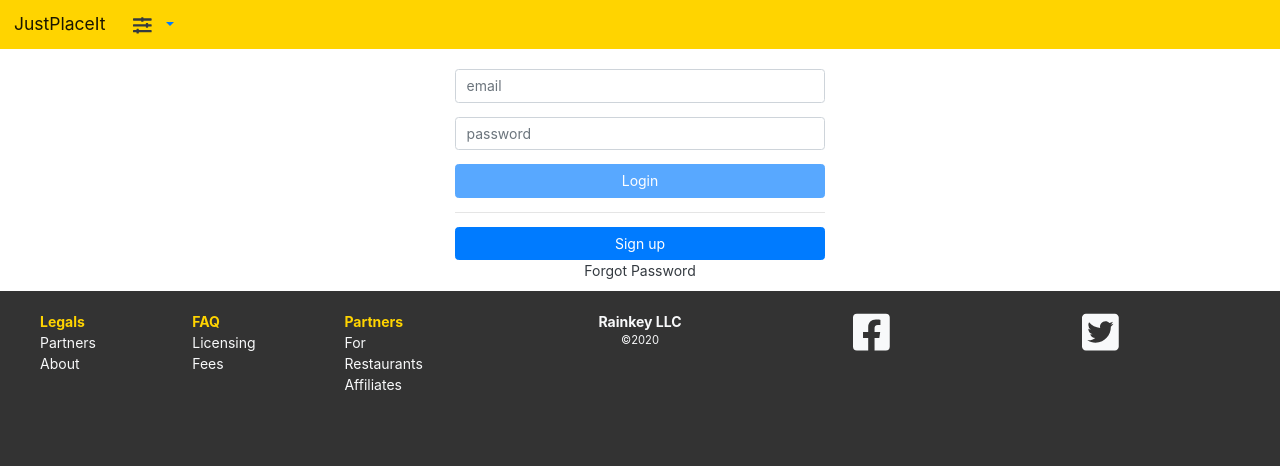
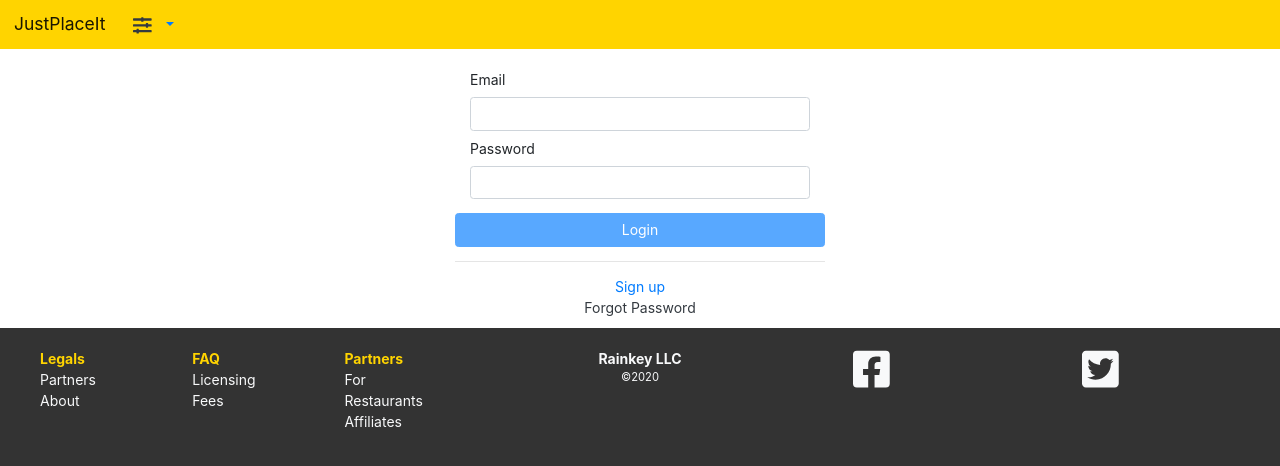
Before and after one commit to blackstrings/preorder-ng, an Angular app: page / in a window 1280 px wide. Shown: the top 466 px of the page. Built offline with nearby package versions, Linux system fonts and the light colour scheme.

Commit message:
login & review order layout update

```diff
--- a/src/app/views/merchant-views/merchant-create-view/merchant-create-view.component.html
+++ b/src/app/views/merchant-views/merchant-create-view/merchant-create-view.component.html
@@ -45,6 +45,7 @@
       <div class="form-group row">
         <div class="col">
           <div class="input-group">
+
             <input id="address1FC" name="lastName_fc" placeholder="street" type="text" class="form-control" [formControl]="address1FC">
             <div class="input-group-append" *ngIf="(address1FC.dirty || address1FC.touched)" >
               <div class="input-group-text">
--- a/src/app/views/merchant-views/merchant-create-view/merchant-create-view.component.scss
+++ b/src/app/views/merchant-views/merchant-create-view/merchant-create-view.component.scss
@@ -1,7 +1,3 @@
-.invalid-color {
-  color: red;
-}
-
 h1 {
   font-size: small;
 }
--- a/src/app/views/user-views/user-login-view/user-login-view.component.html
+++ b/src/app/views/user-views/user-login-view/user-login-view.component.html
@@ -1,25 +1,39 @@
 <div id="user-login-container">
+
 
     <!-- ngOnSubmit will handle pressing enter and when the form is done -->
     <form [formGroup]="formLogin" (ngSubmit)="login()">
 
       <!-- invalid submit feedback -->
-    <div *ngIf="showLoginFailed" class="alert alert-danger" role="alert">
-      Invalid password or email
+      <div *ngIf="showLoginFailed" class="row alert alert-danger" role="alert">
+        <div class="col">Invalid password or email</div>
       </div>
-    <div *ngIf="showServerError" class="alert alert-danger" role="alert">
-      Server Error - Try again later
+      <div *ngIf="showServerError" class="row alert alert-danger" role="alert">
+        <div class="col">Server Error - Try again later</div>
       </div>
 
       <!-- email -->
-    <div class="form-group">
-      <label for="email_id" [hidden]="!emailFC.dirty || !emailFC.touched">Email</label>
-      <input type="email" class="form-control" id="email_id" placeholder="email" [formControl]="emailFC">
+      <div class="form-group mb-2">
+        <div class="col-sm">
+          <label for="emailFC_id">Email</label>
+          <div class="input-group">
+            <input id="emailFC_id" name="lastName_fc" placeholder="" type="text" class="form-control" [formControl]="emailFC">
+            <div class="input-group-append" *ngIf="(emailFC.dirty || emailFC.touched)" >
+              <div class="input-group-text">
+                <fa-icon class="invalid-color" *ngIf="emailFC.invalid && (emailFC.errors.email || emailFC.errors.required); else greenCheck" icon="times">
+                </fa-icon>
+              </div>
+            </div>
+          </div>
+        </div>
       </div>
 
       <!-- passwords -->
       <div class="form-group">
-      <input type="password" class="form-control" id="password_id" placeholder="password" [formControl]="passwordFC">
+        <div class="col-sm">
+          <label for="passwordFC_id">Password</label>
+          <input type="password" class="form-control" id="passwordFC_id" placeholder="" [formControl]="passwordFC">
+        </div>
       </div>
 
       <button type="submit" class="btn btn-block btn-primary" [disabled]="!formLogin.valid">Login</button>
@@ -27,12 +41,15 @@
 
     <hr>
 
-  <button class="btn btn-primary btn-block" [routerLink]="'/' + ViewRoutes.USER_CREATE_PROFILE">Sign up</button>
 
     <div class="row text-center">
       <div class="col-12">
+        <a class="text-primary" [routerLink]="'/' + ViewRoutes.USER_CREATE_PROFILE">Sign up</a><br>
         <a class="text-dark" [routerLink]="'/' + ViewRoutes.USER_RESET_LOGIN">Forgot Password</a>
       </div>
     </div>
 
 </div>
+
+<!-- templates -->
+<ng-template #greenCheck><fa-icon style="color: green" icon="check"></fa-icon></ng-template>
--- a/src/app/views/user-views/user-review-order-view/user-review-order-view.component.html
+++ b/src/app/views/user-views/user-review-order-view/user-review-order-view.component.html
@@ -41,7 +41,7 @@
       </ng-container>
 
       <!-- subtotal and tax -->
-      <div class="row">
+      <div class="row mt-4">
         <div class="col-sm text-align-right">
           <div>
             <span>Subtotal: </span>{{subTotal | currency:'USD':'symbol':'1.2-2'}}
--- a/src/app/views/user-views/user-review-order-view/user-review-order-view.component.scss
+++ b/src/app/views/user-views/user-review-order-view/user-review-order-view.component.scss
@@ -1,6 +1,11 @@
+@import "src/styles.scss";
 .text-align-right {
   text-align: right;
 }
 .total-font {
   font-size: medium;
+  background-color: $color-primary;
+  padding: 5px;
+  border-top: thin solid #ccc;
+  margin-top: 5px;
 }
```
Lines whose indentation alone changed are shown as unchanged.
